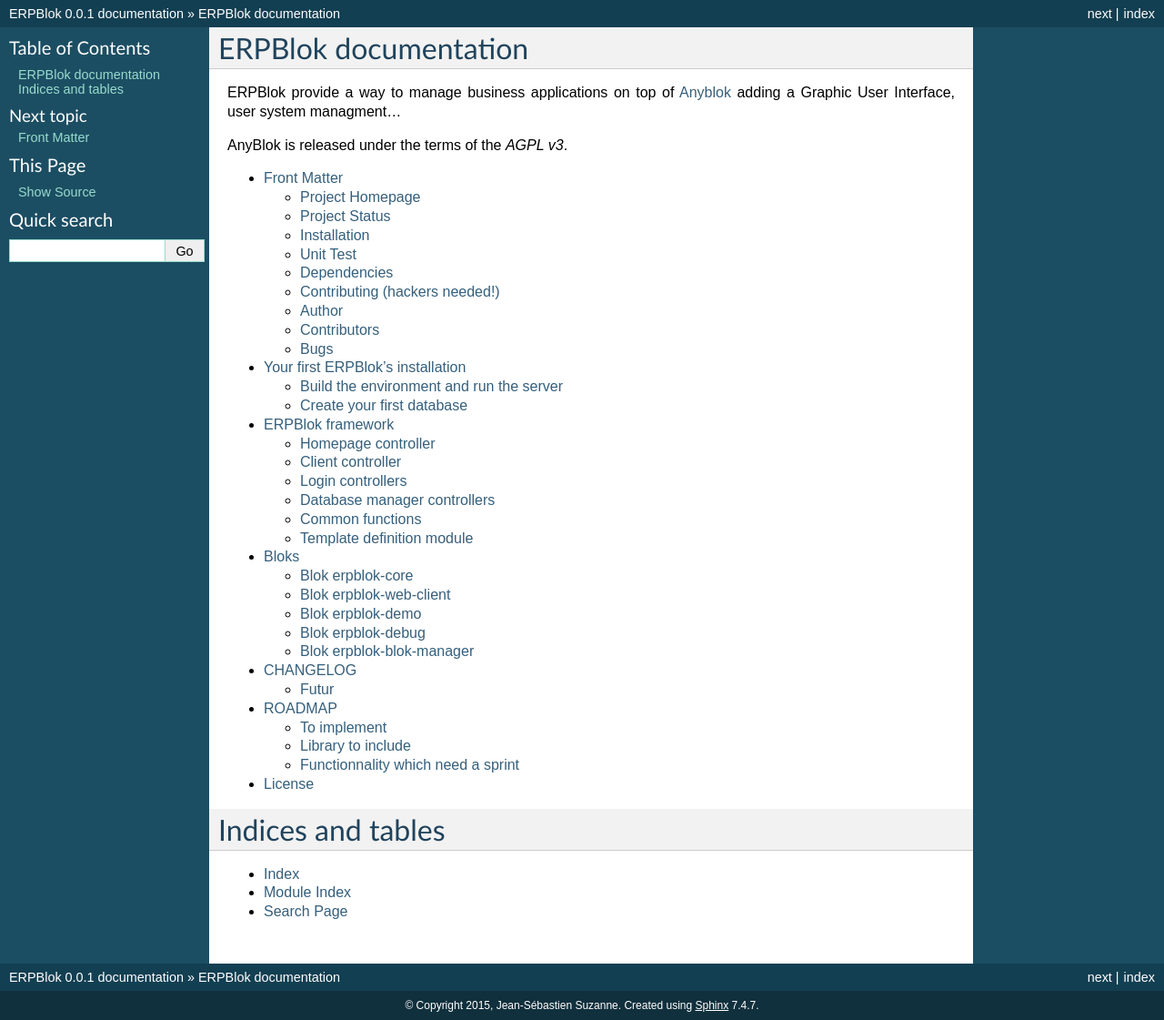
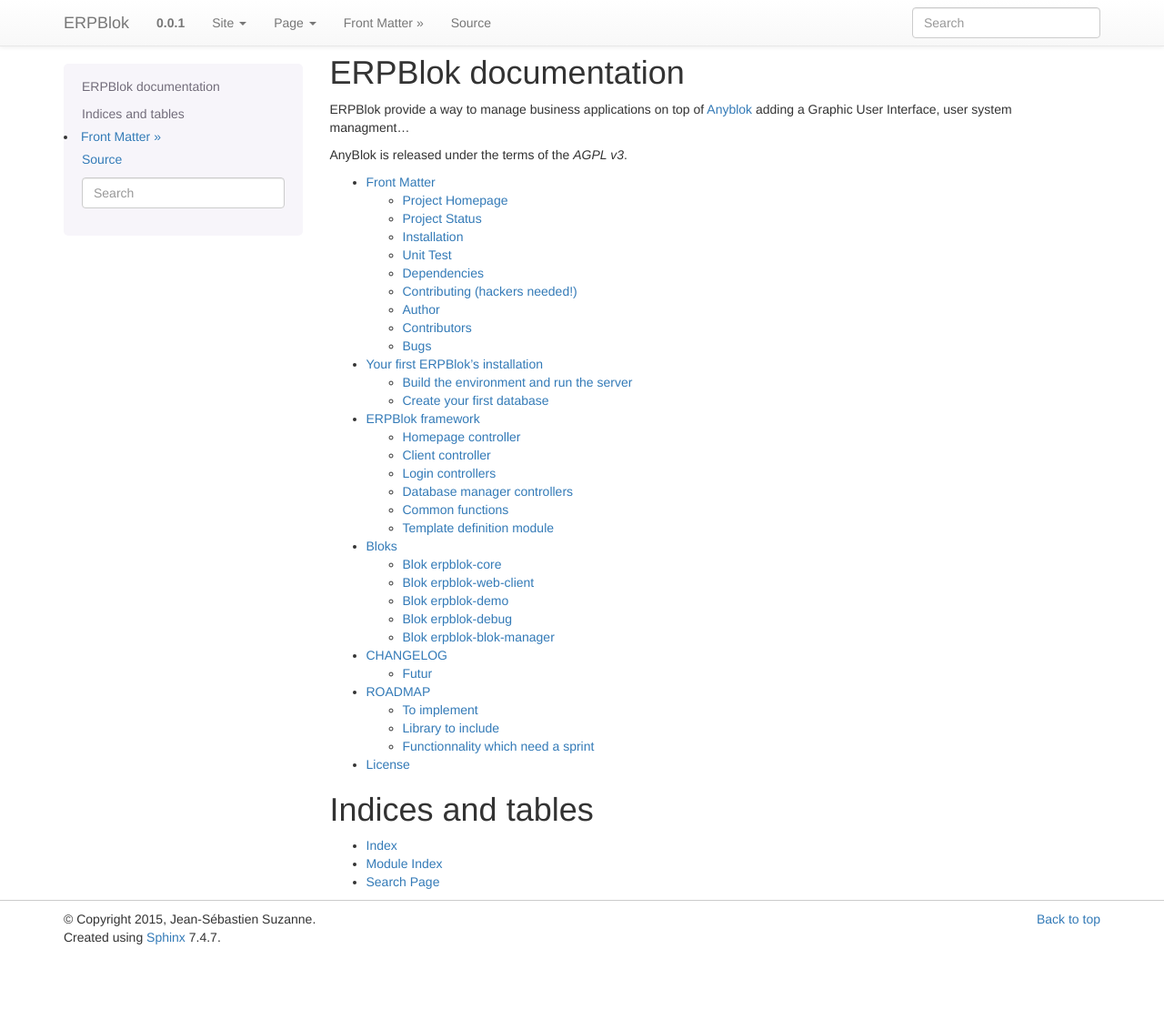
Before and after one commit to jssuzanne/ERPBlok, a Sphinx documentation site: the page built from doc/index.rst, in a window 1280 px wide and 1121 px high. Shown: the whole window at 91% size. Built offline with Sphinx 7.4.7, drawn with Linux system fonts in a browser that asks for light colours.

Commit message:
Update doc theme

```diff
--- a/doc/conf.py
+++ b/doc/conf.py
@@ -19,6 +19,8 @@
 # sys.path.insert(0, os.path.abspath('.'))
 
 # -- General configuration ------------------------------------------------
+import sphinx_bootstrap_theme
+
 
 # If your documentation needs a minimal Sphinx version, state it here.
 # needs_sphinx = '1.0'
@@ -99,7 +101,7 @@
 
 # The theme to use for HTML and HTML Help pages.  See the documentation for
 # a list of builtin themes.
-html_theme = 'default'
+html_theme = 'bootstrap'
 
 # Theme options are theme-specific and customize the look and feel of a theme
 # further.  For a list of options available for each theme, see the
@@ -107,7 +109,7 @@
 # html_theme_options = {}
 
 # Add any paths that contain custom themes here, relative to this directory.
-# html_theme_path = []
+html_theme_path = sphinx_bootstrap_theme.get_html_theme_path()
 
 # The name for this set of Sphinx documents.  If None, it defaults to
 # "<project> v<release> documentation".
```
